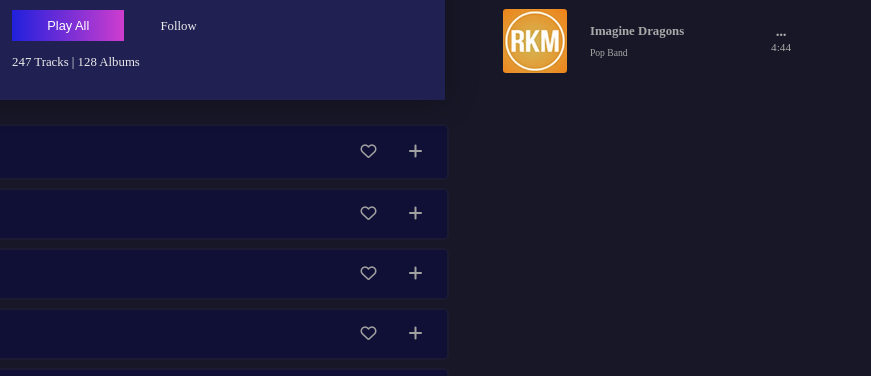
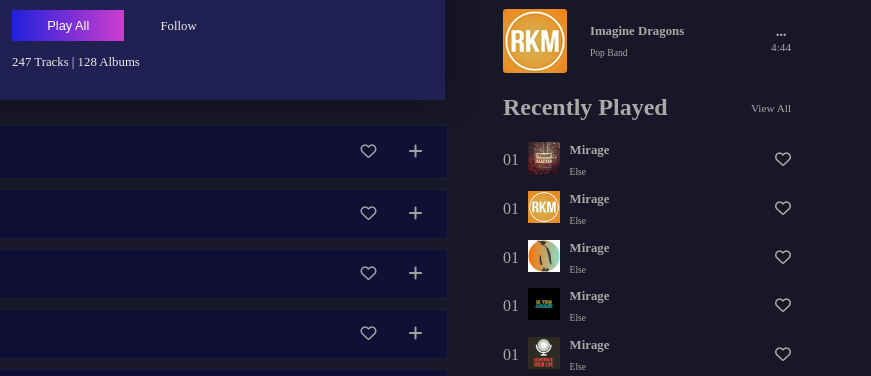
Before and after one commit to SimranMandal0211/Music-player, a plain HTML site: page index.html in a window 1280 px wide. Shown: the part 296-672 px from the top of the page, 409-1280 px from the left. Drawn offline with Linux system fonts and the light colour scheme.

Commit message:
add recently played aside section

```diff
--- a/index.html
+++ b/index.html
@@ -286,6 +286,99 @@
                     });
                 </script>
             </section>
+
+            <section>
+                <ul class="aside-heading">
+                    <li><h2>Recently Played</h2></li>
+                    <li><p>View All</p></li>
+                </ul>
+                <div class="recent-list">
+                    <div class="recent-sub-container">
+                        <div class="playingSong">
+                            <div>
+                                <span class="songNum">01</span>
+                                <i class="fa-solid fa-chart-simple"></i>
+                            </div>
+                            <div class="play-img-box">
+                                <img src="images\musicImg.webp" alt="" class="song-img">
+                            </div>
+                            <div class="aside-song-detail recent-songs">
+                                <h3>Mirage</h3>
+                                <p>Else</p>
+                            </div>
+                        </div>
+                        <span><i class="fa-regular fa-heart like"></i></span>
+                    </div>
+
+                    <div class="recent-sub-container">
+                        <div class="playingSong">
+                            <div>
+                                <span>01</span>
+                                <i class="fa-solid fa-chart-simple"></i>
+                            </div>
+                            <div class="play-img-box">
+                                <img src="images\musicIcon.webp" alt="" class="song-img">
+                            </div>
+                            <div class="aside-song-detail recent-songs">
+                                <h3>Mirage</h3>
+                                <p>Else</p>
+                            </div>
+                        </div>
+                        <span><i class="fa-regular fa-heart like"></i></span>
+                    </div>
+
+                    <div class="recent-sub-container">
+                        <div class="playingSong">
+                            <div>
+                                <span>01</span>
+                                <i class="fa-solid fa-chart-simple"></i>
+                            </div>
+                            <div class="play-img-box">
+                                <img src="images\musicIcon2.webp" alt="" class="song-img">
+                            </div>
+                            <div class="aside-song-detail recent-songs">
+                                <h3>Mirage</h3>
+                                <p>Else</p>
+                            </div>
+                        </div>
+                        <span><i class="fa-regular fa-heart like"></i></span>
+                    </div>
+
+                    <div class="recent-sub-container">
+                        <div class="playingSong">
+                            <div>
+                                <span>01</span>
+                                <i class="fa-solid fa-chart-simple"></i>
+                            </div>
+                            <div class="play-img-box">
+                                <img src="images\musicImg2.jpg" alt="" class="song-img">
+                            </div>
+                            <div class="aside-song-detail recent-songs">
+                                <h3>Mirage</h3>
+                                <p>Else</p>
+                            </div>
+                        </div>
+                        <span><i class="fa-regular fa-heart like"></i></span>
+                    </div>
+
+                    <div class="recent-sub-container">
+                        <div class="playingSong">
+                            <div>
+                                <span>01</span>
+                                <i class="fa-solid fa-chart-simple"></i>
+                            </div>
+                            <div class="play-img-box">
+                                <img src="images\musicImg3.jpg" alt="" class="song-img">
+                            </div>
+                            <div class="aside-song-detail recent-songs">
+                                <h3>Mirage</h3>
+                                <p>Else</p>
+                            </div>
+                        </div>
+                        <span><i class="fa-regular fa-heart like"></i></span>
+                    </div>
+                </div>
+            </section>
         </aside>
     </main>
 
```
